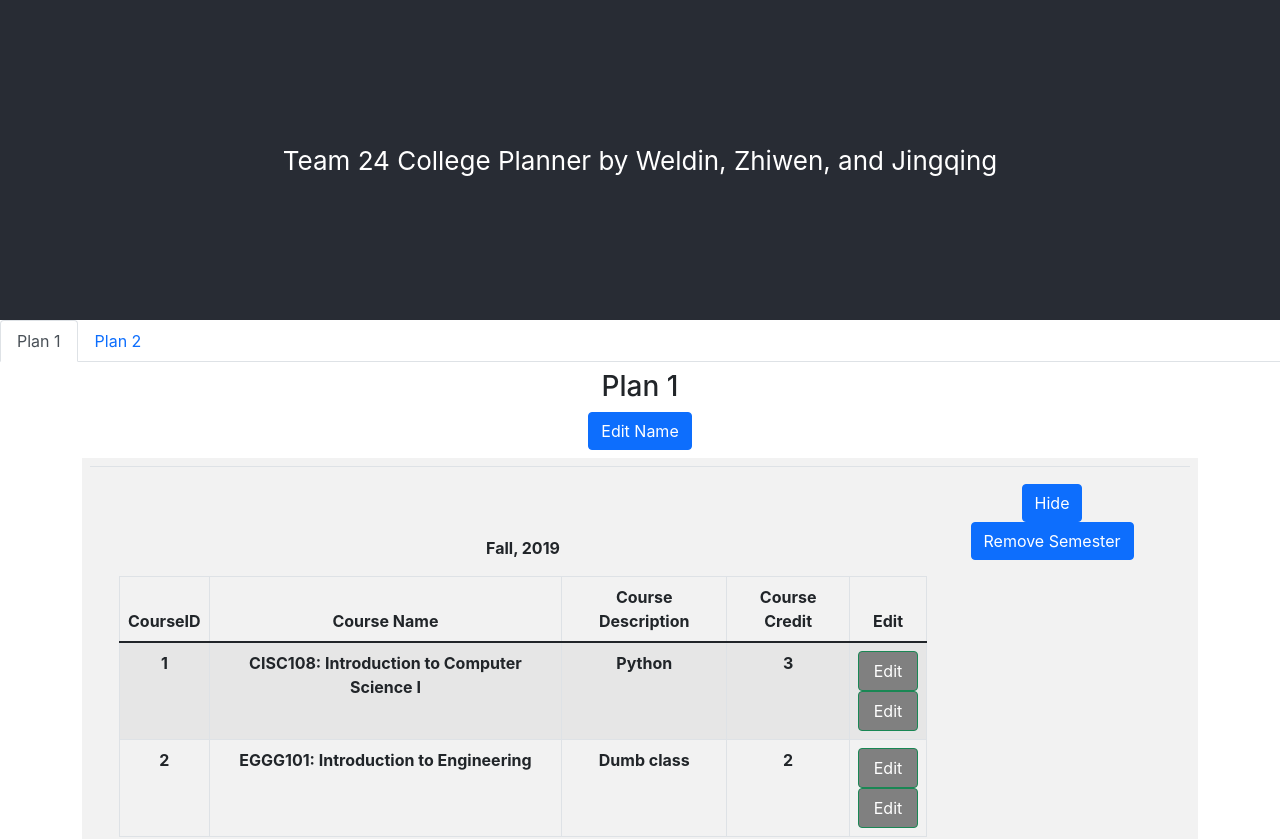
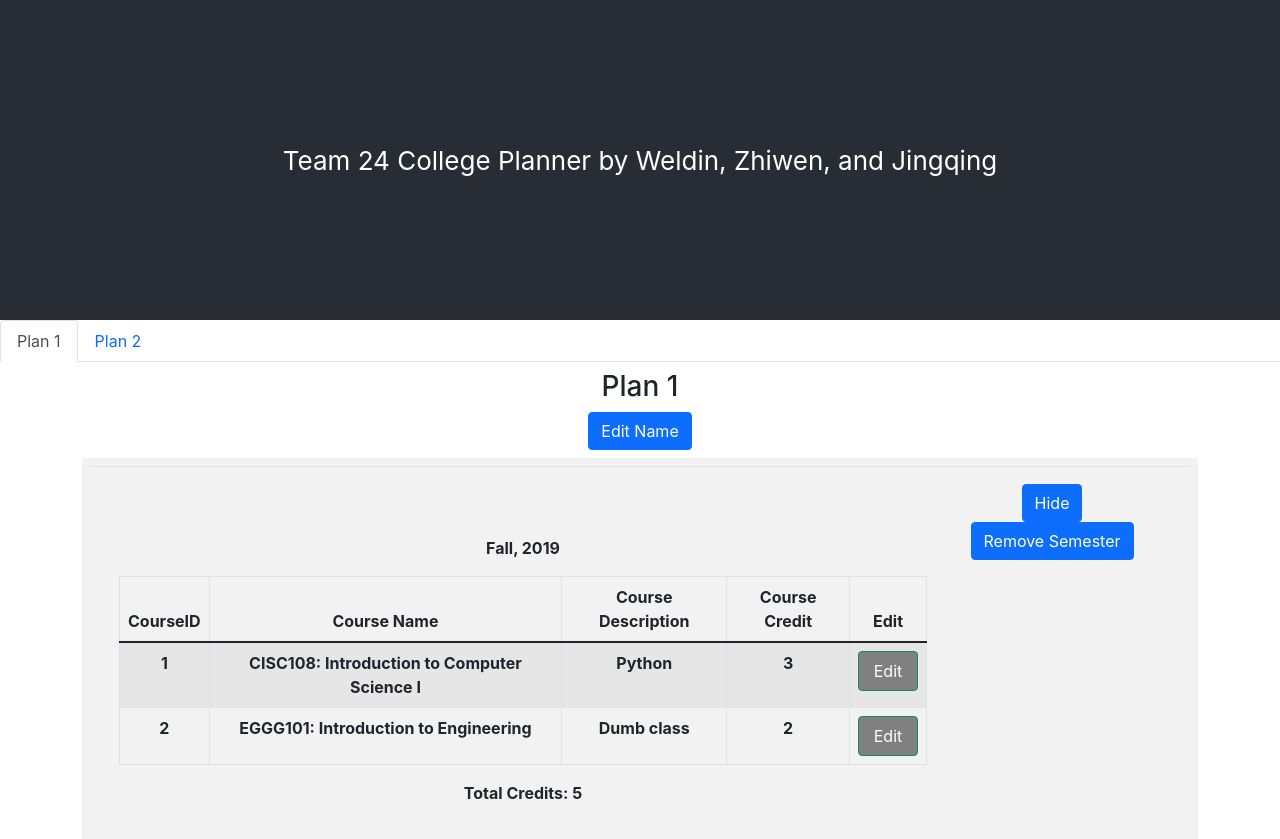
Before and after one commit to UD-CISC275-S22/cis-scheduler-team24, a React (Create React App) app: page / in a window 1280 px wide. Shown: the top 839 px of the page. Built offline with nearby package versions, Linux system fonts and the light colour scheme.

Commit message:
move the edut button to EditCourseModal

```diff
--- a/src/components/listCourses.tsx
+++ b/src/components/listCourses.tsx
@@ -1,7 +1,6 @@
 import React, { useState } from "react";
 import { Container, Table } from "react-bootstrap";
 import { Course } from "../interfaces/course";
-import { Button } from "react-bootstrap";
 import { EditCourseModal } from "./EditCourseModal";
 //import { ViewCourse } from "./viewCourse";
 
@@ -11,15 +10,13 @@ interface Courses {
 
 export function ListCourses({ semesterCourses }: Courses): JSX.Element {
     const [courses, setCourses] = useState<Course[]>(semesterCourses);
-    const [editing, setEditing] = useState<boolean>(false);
     const [showAddModal, setShowAddModal] = useState(false);
+    showAddModal;
+
     const Credits = courses.reduce(
         (currentTotal: number, course: Course) => currentTotal + course.credits,
         0
     );
-
-    const handleCloseAddModal = () => setShowAddModal(false);
-    const handleShowAddModal = () => setShowAddModal(true);
 
     function editCourse(id: number, newCourse: Course) {
         setCourses(
@@ -30,15 +27,12 @@ export function ListCourses({ semesterCourses }: Courses): JSX.Element {
         );
     }
 
+    const handleCloseAddModal = () => setShowAddModal(false);
+
     function deleteCourse(id: number) {
         setCourses(
             courses.filter((course: Course): boolean => course.id !== id)
         );
-        setShowAddModal(false);
-    }
-
-    function changeEditing() {
-        setEditing(!editing);
         setShowAddModal(false);
     }
 
@@ -62,25 +56,12 @@ export function ListCourses({ semesterCourses }: Courses): JSX.Element {
                             <td>{course.description}</td>
                             <td>{course.credits}</td>
                             <td>
-                                {" "}
-                                <div>
-                                    <Button
-                                        variant="success"
-                                        className="button-style-1"
-                                        onClick={handleShowAddModal}
-                                        id="over"
-                                    >
-                                        Edit
-                                    </Button>
                                 <EditCourseModal
-                                        show={showAddModal}
                                     handleClose={handleCloseAddModal}
-                                        changeEditing={changeEditing}
                                     course={course}
                                     editCourse={editCourse}
                                     deletCourse={deleteCourse}
                                 ></EditCourseModal>
-                                </div>
                             </td>
                         </tr>
                     ))}
```
Lines whose indentation alone changed are shown as unchanged.
